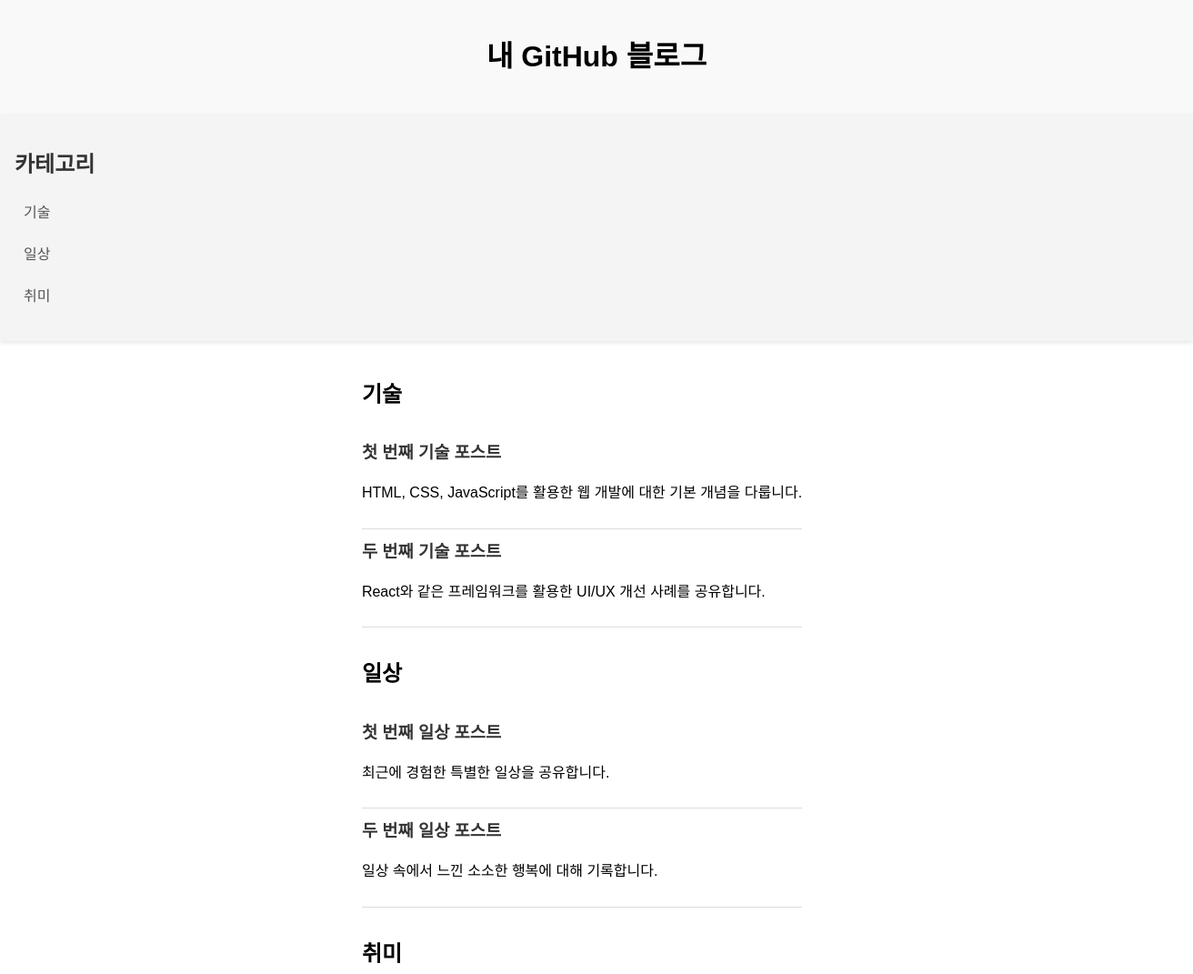
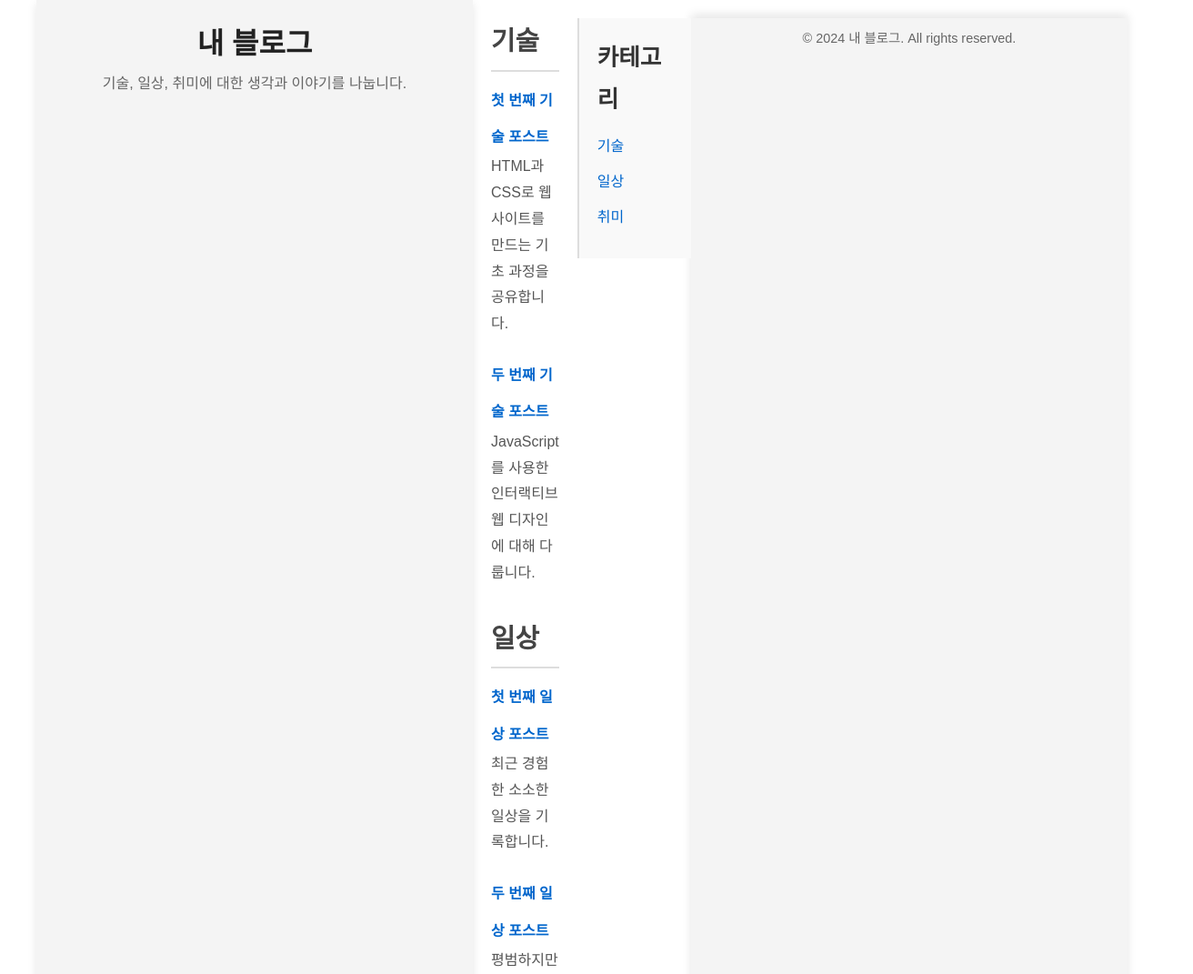
Before and after one commit to readmuch/readmuch.github.io, a plain HTML site: page index.html in a window 1280 px wide. Shown: the top 1071 px of the page at 91% size, 1312 px wide, since content can reach past the window. Drawn offline with Linux system fonts and the light colour scheme.

Commit message:
Update index.html

```diff
--- a/index.html
+++ b/index.html
@@ -3,139 +3,180 @@
 <head>
     <meta charset="UTF-8">
     <meta name="viewport" content="width=device-width, initial-scale=1.0">
-    <title>내 GitHub 블로그</title>
+    <title>내 블로그</title>
     <style>
-        body {
-            font-family: Arial, sans-serif;
-            line-height: 1.6;
+        /* 기본 스타일 */
+        * {
             margin: 0;
             padding: 0;
+            box-sizing: border-box;
+        }
+        body {
+            font-family: "Arial", sans-serif;
+            line-height: 1.8;
+            color: #333;
             display: flex;
-            flex-direction: column; /* 세로 방향으로 배치 */
+            flex-wrap: nowrap;
+            justify-content: space-between;
+            margin: 0 auto;
+            max-width: 1200px;
         }
+        a {
+            text-decoration: none;
+            color: #0066cc;
+        }
+        a:hover {
+            text-decoration: underline;
+        }
+
+        /* 헤더 */
         header {
-            background: #f9f9f9;
-            padding: 1rem;
+            width: 100%;
             text-align: center;
-            width: 100%;
-            box-shadow: 0px 2px 5px rgba(0, 0, 0, 0.1);
+            padding: 20px 0;
+            background-color: #f4f4f4;
+            margin-bottom: 20px;
+            box-shadow: 0px 4px 10px rgba(0, 0, 0, 0.1);
         }
-        nav {
-            width: 100%; /* 네비게이션을 전체 너비로 설정 */
-            background: #f4f4f4;
-            color: #333;
-            padding: 1rem;
-            box-shadow: 0px 2px 5px rgba(0, 0, 0, 0.1);
+        header h1 {
+            font-size: 2rem;
+            color: #222;
         }
-        nav h2 {
-            color: #333;
-            margin-bottom: 10px;
-            font-weight: bold;
+        header p {
+            font-size: 1rem;
+            color: #666;
         }
-        nav ul {
-            list-style-type: none;
-            padding: 0;
-        }
-        nav ul li {
-            margin: 10px 0;
-        }
-        nav ul li a {
-            color: #555;
-            text-decoration: none;
-            display: block;
-            padding: 5px 10px;
-            border-radius: 4px;
-        }
-        nav ul li a:hover {
-            background: #e0e0e0;
-        }
+
+        /* 메인 섹션 */
         main {
-            flex: 1; /* 메인 콘텐츠가 가능한 공간을 차지하도록 설정 */
+            flex: 1;
             padding: 20px;
-            max-width: 800px;
-            margin: auto; /* 중앙 정렬 */
         }
         section {
             margin-bottom: 2rem;
         }
+        section h2 {
+            font-size: 1.8rem;
+            margin-bottom: 10px;
+            color: #444;
+            border-bottom: 2px solid #ddd;
+            padding-bottom: 5px;
+        }
         .post {
-            border-bottom: 1px solid #ddd;
-            padding: 10px 0;
+            margin-bottom: 20px;
         }
         .post h3 {
-            margin: 0;
+            font-size: 1.4rem;
         }
-        .post h3 a {
-            text-decoration: none;
+        .post p {
+            font-size: 1rem;
+            color: #555;
+        }
+        .post a {
+            font-size: 1rem;
+            font-weight: bold;
+        }
+
+        /* 사이드바 */
+        aside {
+            width: 250px;
+            padding: 20px;
+            background: #f9f9f9;
+            border-left: 2px solid #ddd;
+            position: sticky;
+            top: 20px;
+            height: fit-content;
+        }
+        aside h2 {
+            font-size: 1.6rem;
+            margin-bottom: 15px;
             color: #333;
         }
-        .post h3 a:hover {
+        aside ul {
+            list-style: none;
+            padding: 0;
+        }
+        aside ul li {
+            margin-bottom: 10px;
+        }
+        aside ul li a {
+            color: #0066cc;
+            font-size: 1rem;
+        }
+        aside ul li a:hover {
             text-decoration: underline;
         }
+
+        /* 푸터 */
         footer {
+            width: 100%;
             text-align: center;
-            margin-top: 2rem;
-            padding: 1rem 0;
-            background: #f9f9f9;
-            box-shadow: 0px -2px 5px rgba(0, 0, 0, 0.1);
+            padding: 10px 0;
+            background: #f4f4f4;
+            margin-top: 20px;
+            font-size: 0.9rem;
+            color: #666;
+            box-shadow: 0px -4px 10px rgba(0, 0, 0, 0.1);
         }
     </style>
 </head>
 <body>
+    <!-- 헤더 -->
     <header>
-        <h1>내 GitHub 블로그</h1>
+        <h1>내 블로그</h1>
+        <p>기술, 일상, 취미에 대한 생각과 이야기를 나눕니다.</p>
     </header>
 
-    <nav>
+    <!-- 메인 콘텐츠 -->
+    <main>
+        <section id="tech">
+            <h2>기술</h2>
+            <article class="post">
+                <h3><a href="tech/post1.html">첫 번째 기술 포스트</a></h3>
+                <p>HTML과 CSS로 웹사이트를 만드는 기초 과정을 공유합니다.</p>
+            </article>
+            <article class="post">
+                <h3><a href="tech/post2.html">두 번째 기술 포스트</a></h3>
+                <p>JavaScript를 사용한 인터랙티브 웹 디자인에 대해 다룹니다.</p>
+            </article>
+        </section>
+        <section id="life">
+            <h2>일상</h2>
+            <article class="post">
+                <h3><a href="life/post1.html">첫 번째 일상 포스트</a></h3>
+                <p>최근 경험한 소소한 일상을 기록합니다.</p>
+            </article>
+            <article class="post">
+                <h3><a href="life/post2.html">두 번째 일상 포스트</a></h3>
+                <p>평범하지만 특별한 하루를 공유합니다.</p>
+            </article>
+        </section>
+        <section id="hobby">
+            <h2>취미</h2>
+            <article class="post">
+                <h3><a href="hobby/post1.html">첫 번째 취미 포스트</a></h3>
+                <p>사진 촬영을 취미로 시작한 이야기.</p>
+            </article>
+            <article class="post">
+                <h3><a href="hobby/post2.html">두 번째 취미 포스트</a></h3>
+                <p>여행 중 만난 아름다운 풍경과 추억들.</p>
+            </article>
+        </section>
+    </main>
+
+    <!-- 사이드바 -->
+    <aside>
         <h2>카테고리</h2>
         <ul>
             <li><a href="#tech">기술</a></li>
             <li><a href="#life">일상</a></li>
             <li><a href="#hobby">취미</a></li>
         </ul>
-    </nav>
+    </aside>
 
-    <main>
-        <section id="tech">
-            <h2>기술</h2>
-            <article class="post">
-                <h3><a href="tech/post1.html">첫 번째 기술 포스트</a></h3>
-                <p>HTML, CSS, JavaScript를 활용한 웹 개발에 대한 기본 개념을 다룹니다.</p>
-            </article>
-            <article class="post">
-                <h3><a href="tech/post2.html">두 번째 기술 포스트</a></h3>
-                <p>React와 같은 프레임워크를 활용한 UI/UX 개선 사례를 공유합니다.</p>
-            </article>
-        </section>
-
-        <section id="life">
-            <h2>일상</h2>
-            <article class="post">
-                <h3><a href="life/post1.html">첫 번째 일상 포스트</a></h3>
-                <p>최근에 경험한 특별한 일상을 공유합니다.</p>
-            </article>
-            <article class="post">
-                <h3><a href="life/post2.html">두 번째 일상 포스트</a></h3>
-                <p>일상 속에서 느낀 소소한 행복에 대해 기록합니다.</p>
-            </article>
-        </section>
-
-        <section id="hobby">
-            <h2>취미</h2>
-            <article class="post">
-                <h3><a href="hobby/post1.html">첫 번째 취미 포스트</a></h3>
-                <p>취미로 시작한 사진 촬영의 즐거움을 소개합니다.</p>
-            </article>
-            <article class="post">
-                <h3><a href="hobby/post2.html">두 번째 취미 포스트</a></h3>
-                <p>여행 중 만난 아름다운 풍경을 기록한 일기입니다.</p>
-            </article>
-        </section>
-    </main>
-
+    <!-- 푸터 -->
     <footer>
-        <p>&copy; 2024 내 GitHub 블로그. All rights reserved.</p>
+        <p>&copy; 2024 내 블로그. All rights reserved.</p>
     </footer>
-
 </body>
 </html>
```
